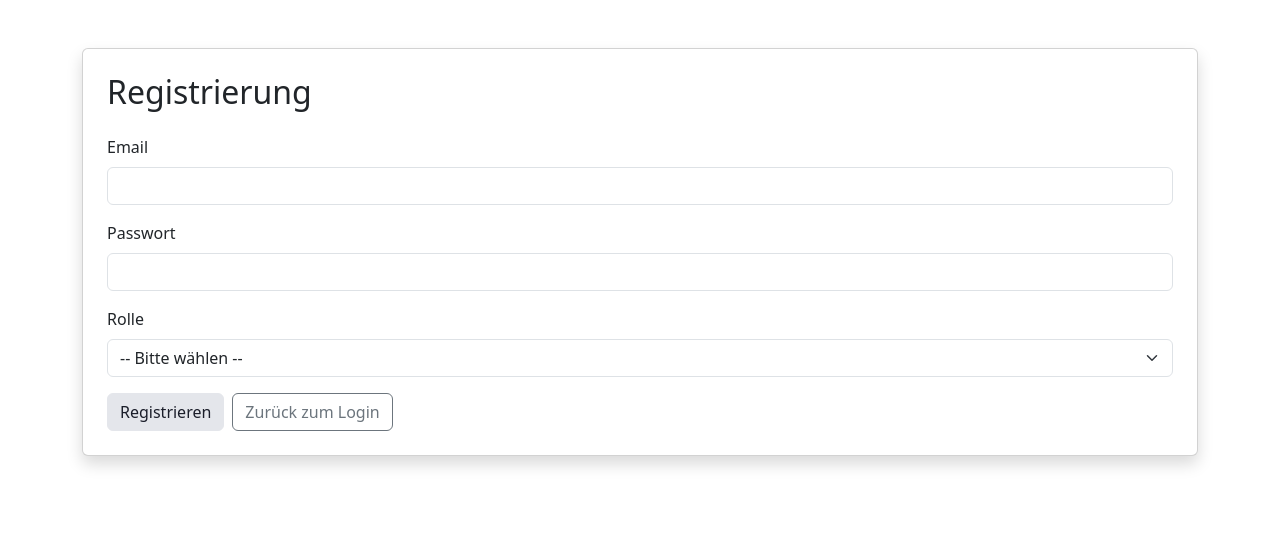
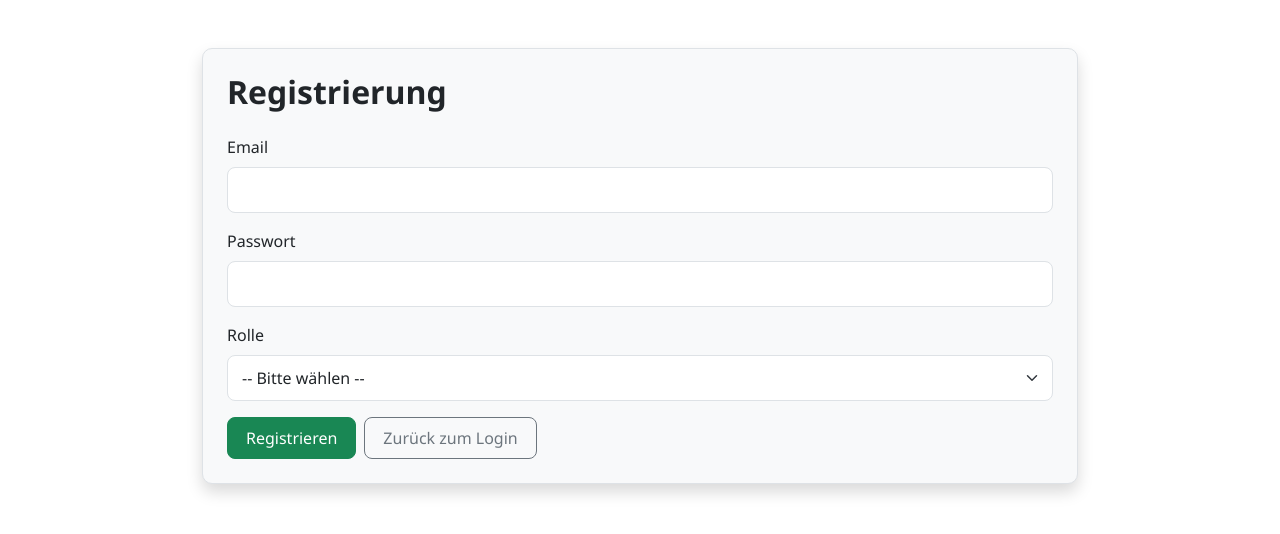
Before and after one commit to schn220112/schneider_lang_projekt3, an Angular app: page /register in a window 1280 px wide. Shown: the top 534 px of the page. Built offline with nearby package versions, Linux system fonts and the light colour scheme.

Commit message:
ls-22 - styling - global styles

```diff
--- a/src/styles.css
+++ b/src/styles.css
@@ -1,35 +1,92 @@
-/* Badges */
-.badge.bg-primary {
-  background-color: #3a3d4d !important;
-  color: #e4e6eb !important;
+/* ===== CSS VARIABLEN (Farben kommen später) ===== */
+:root {
+  --color-bg: #ffffff;
+  --color-surface: #f8f9fa;
+  --color-text: #212529;
+  --color-text-muted: #6c757d;
+  --color-border: #dee2e6;
+  --color-accent: #0d6efd;
+  --radius: 10px;
+  --shadow: 0 2px 10px rgba(0,0,0,0.06);
 }
 
-.badge.bg-success {
-  background-color: #ff6b6b !important;
-  color: #1a1d29 !important;
+* {
+  box-sizing: border-box;
 }
 
-/* Buttons */
-.btn-primary {
-  background-color: #ff6b6b;
-  border-color: #ff6b6b;
-  color: #1a1d29;
+body {
+  background-color: var(--color-bg);
+  color: var(--color-text);
+  font-family: 'Segoe UI', system-ui, sans-serif;
+  line-height: 1.5;
 }
 
-.btn-primary:hover {
-  background-color: #ff4f4f;
-  border-color: #ff4f4f;
-  color: #1a1d29;
+/* ===== LAYOUT ===== */
+.container {
+  max-width: 900px;
 }
 
-.btn-success {
-  background-color: #e4e6eb;
-  border-color: #e4e6eb;
-  color: #1a1d29;
+/* ===== CARDS ===== */
+.card {
+  background-color: var(--color-surface);
+  border: 1px solid var(--color-border);
+  border-radius: var(--radius);
+  box-shadow: var(--shadow);
+  transition: box-shadow 0.2s, transform 0.2s;
 }
 
-.btn-success:hover {
-  background-color: #cfd1d6;
-  border-color: #cfd1d6;
-  color: #1a1d29;
+.card.clickable:hover {
+  box-shadow: 0 4px 16px rgba(0,0,0,0.1);
+  transform: translateY(-2px);
 }
+
+/* ===== TYPOGRAFIE ===== */
+h1, h2, h3, h4 {
+  font-weight: 600;
+}
+
+.text-muted {
+  color: var(--color-text-muted) !important;
+}
+
+/* ===== INPUTS ===== */
+.form-control, .form-select {
+  border-radius: 8px;
+  border: 1px solid var(--color-border);
+  padding: 10px 14px;
+}
+
+.form-control:focus, .form-select:focus {
+  box-shadow: 0 0 0 3px rgba(13,110,253,0.15);
+  border-color: var(--color-accent);
+}
+
+/* ===== BUTTONS ===== */
+.btn {
+  border-radius: 8px;
+  padding: 8px 18px;
+  font-weight: 500;
+}
+
+/* ===== AVATAR ===== */
+.avatar-sm {
+  width: 48px;
+  height: 48px;
+  border-radius: 50%;
+  object-fit: cover;
+}
+
+.avatar-lg {
+  width: 120px;
+  height: 120px;
+  border-radius: 50%;
+  object-fit: cover;
+}
+
+.avatar-placeholder {
+  background: var(--color-border);
+  display: flex;
+  align-items: center;
+  justify-content: center;
+  border-radius: 50%;
+}
```
